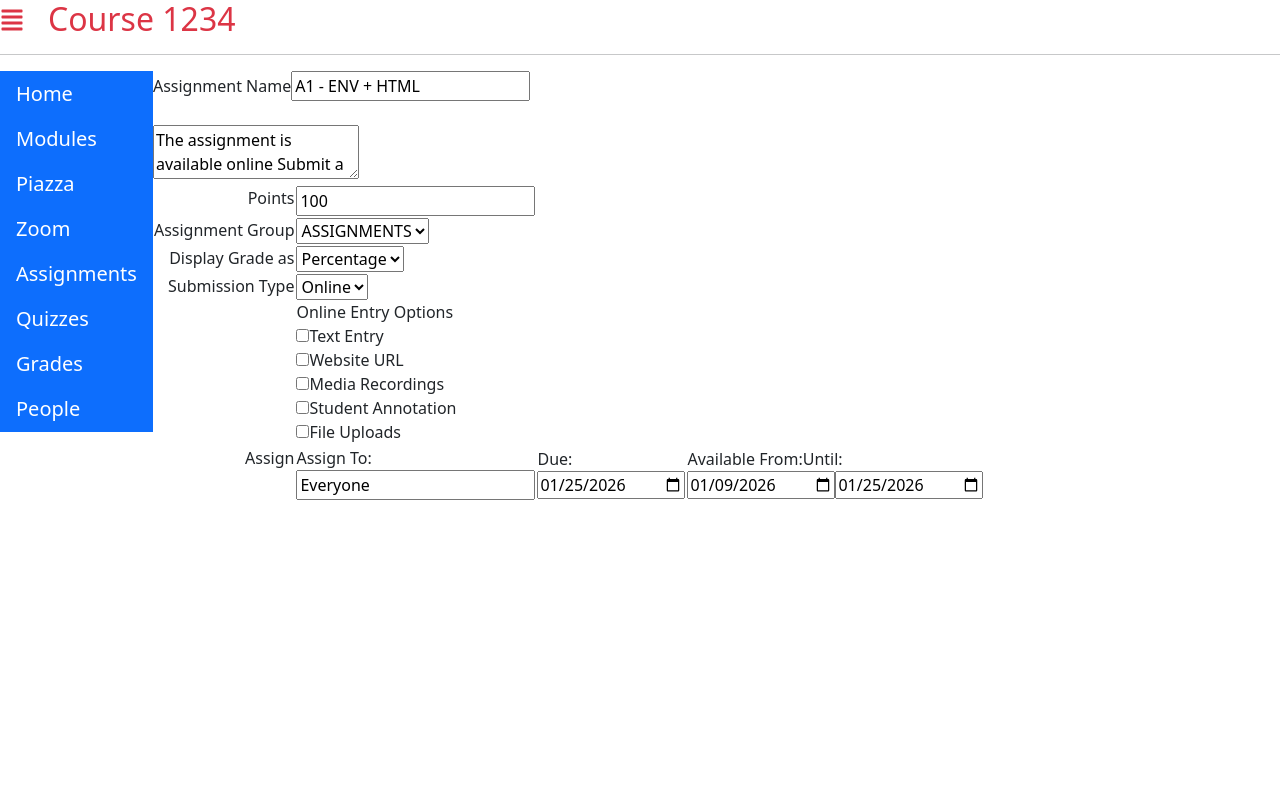
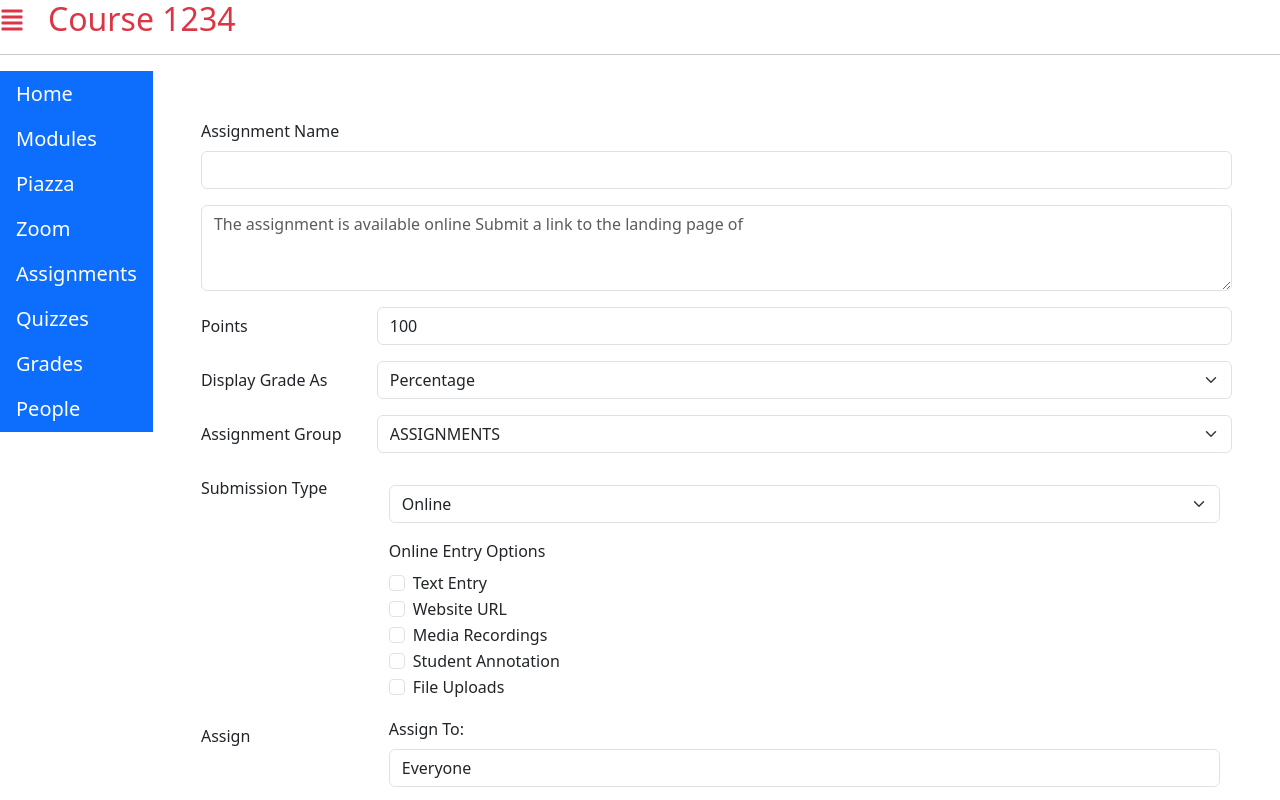
Before and after one commit to aidanroche3/kambaz-next-js, a Next.js app: page /courses/1234/assignments/123 in a window 1280 px wide. Shown: the top 800 px of the page. Built offline with nearby package versions, Linux system fonts and the light colour scheme.

Commit message:
Update assignment editor

```diff
--- a/app/(kambaz)/courses/[cid]/assignments/[aid]/page.tsx
+++ b/app/(kambaz)/courses/[cid]/assignments/[aid]/page.tsx
@@ -1,129 +1,156 @@
+"use client";
+
+import {
+  FormLabel,
+  FormControl,
+  FormSelect,
+  Form,
+  Row,
+  Col,
+  Container,
+} from "react-bootstrap";
+import FormCheck from "react-bootstrap/esm/FormCheck";
+
 export default function AssignmentEditor() {
   return (
-    <div id="wd-assignments-editor">
-      <label htmlFor="wd-name">Assignment Name</label>
-      <input id="wd-name" defaultValue="A1 - ENV + HTML" />
-      <br />
-      <br />
-      <textarea
-        id="wd-description"
-        defaultValue="The assignment is available online Submit a link to the landing page of"
+    <div id="wd-assignments-editor" className="p-5">
+      <Form.Group id="wd-name">
+        <FormLabel>Assignment Name</FormLabel>
+        <FormControl type="text" className="mb-3" />
+      </Form.Group>
+      <Form.Group id="wd-description">
+        <FormControl
+          as="textarea"
+          rows={3}
+          placeholder="The assignment is available online Submit a link to the landing page of"
         />
-      <br />
-      <table>
-        <tbody>
-          <tr>
-            <td align="right" valign="top">
-              <label htmlFor="wd-points">Points</label>
-            </td>
-            <td>
-              <input id="wd-points" type="number" defaultValue={100} />
-            </td>
-          </tr>
-          <tr>
-            <td align="right" valign="top">
-              <label htmlFor="wd-group">Assignment Group</label>
-            </td>
-            <td>
-              <select id="wd-group">
+      </Form.Group>
+      <Form.Group id="wd-points" as={Row} className="my-3">
+        <FormLabel column sm={2}>
+          Points
+        </FormLabel>
+        <Col sm={10}>
+          <FormControl type="number" defaultValue={100} />
+        </Col>
+      </Form.Group>
+      <Form.Group id="wd-display-grade-as" as={Row} className="my-3">
+        <FormLabel column sm={2}>
+          Display Grade As
+        </FormLabel>
+        <Col sm={10}>
+          <FormSelect>
+            <option value="PERCENTAGE">Percentage</option>
+            <option value="LETTER">Letter</option>
+          </FormSelect>
+        </Col>
+      </Form.Group>
+      <Form.Group id="wd-group" as={Row}>
+        <FormLabel column sm={2}>
+          Assignment Group
+        </FormLabel>
+        <Col sm={10}>
+          <FormSelect>
             <option value="ASSIGNMENTS">ASSIGNMENTS</option>
             <option value="QUIZZES">QUIZZES</option>
             <option value="EXAMS">EXAMS</option>
             <option value="PROJECTS">PROJECTS</option>
-              </select>
-            </td>
-          </tr>
-          <tr>
-            <td align="right" valign="top">
-              <label htmlFor="wd-display-grade-as">Display Grade as</label>
-            </td>
-            <td>
-              <select id="wd-display-grade-as">
-                <option value="PERCENTAGE">Percentage</option>
-                <option value="LETTER">Letter</option>
-              </select>
-            </td>
-          </tr>
-          <tr>
-            <td align="right" valign="top">
-              <label htmlFor="wd-submission-type">Submission Type</label>
-            </td>
-            <td>
-              <select id="wd-submission-type">
+          </FormSelect>
+        </Col>
+      </Form.Group>
+      <Form.Group id="wd-submission-type" as={Row} className="my-3">
+        <FormLabel column sm={2}>
+          Submission Type
+        </FormLabel>
+        <Col sm={10}>
+          <Container>
+            <FormSelect className="my-3">
               <option value="ONLINE">Online</option>
               <option value="PAPER">Paper</option>
-              </select>
-              <br></br>
-              <label>Online Entry Options</label>
-              <br />
-              <input
+            </FormSelect>
+            <Form.Group>
+              <FormLabel>Online Entry Options</FormLabel>
+              <Form.Group id="wd-text-entry">
+                <FormCheck
+                  label="Text Entry"
                   type="checkbox"
-                name="check-online-entry-option"
-                id="wd-text-entry"
+                  defaultChecked={false}
                 />
-              <label htmlFor="wd-text-entry">Text Entry</label>
-              <br />
-              <input
+              </Form.Group>
+              <Form.Group id="wd-website-url">
+                <FormCheck
+                  label="Website URL"
                   type="checkbox"
-                name="check-online-entry-option"
-                id="wd-website-url"
+                  defaultChecked={false}
                 />
-              <label htmlFor="wd-website-url">Website URL</label>
-              <br />
-              <input
+              </Form.Group>
+              <Form.Group id="wd-media-recordings">
+                <FormCheck
+                  label="Media Recordings"
                   type="checkbox"
-                name="check-online-entry-option"
-                id="wd-media-recordings"
+                  defaultChecked={false}
                 />
-              <label htmlFor="wd-media-recordings">Media Recordings</label>
-              <br />
-              <input
+              </Form.Group>
+              <Form.Group id="wd-student-annotation">
+                <FormCheck
+                  label="Student Annotation"
                   type="checkbox"
-                name="check-online-entry-option"
-                id="wd-student-annotation"
+                  defaultChecked={false}
                 />
-              <label htmlFor="wd-student-annotation">Student Annotation</label>
-              <br />
-              <input
+              </Form.Group>
+              <Form.Group id="wd-file-upload">
+                <FormCheck
+                  label="File Uploads"
                   type="checkbox"
-                name="check-online-entry-option"
-                id="wd-file-upload"
+                  defaultChecked={false}
                 />
-              <label htmlFor="wd-file-upload">File Uploads</label>
-            </td>
-          </tr>
-          <tr>
-            <td align="right" valign="top">
-              <label htmlFor="wd-assign-to"> Assign </label>
-            </td>
-            <td>
-              <label htmlFor="wd-assign-to">Assign To:</label>
-              <br></br>
-              <input type="text" defaultValue="Everyone" id="wd-assign-to" />
-            </td>
-            <td>
-              <label htmlFor="wd-due-date"> Due: </label>
-              <br></br>
-              <input type="date" defaultValue="2026-01-25" id="wd-due-date" />
-            </td>
-            <td>
-              <label htmlFor="wd-available-from"> Available From: </label>
-              <label htmlFor="wd-available-until"> Until: </label>
-              <br></br>
-              <input
+              </Form.Group>
+            </Form.Group>
+          </Container>
+        </Col>
+      </Form.Group>
+      <Form.Group id="wd-assign" as={Row} className="my-3">
+        <FormLabel column sm={2}>
+          Assign
+        </FormLabel>
+        <Col sm={10}>
+          <Container>
+            <Form.Group id="wd-assign-to">
+              <FormLabel>Assign To:</FormLabel>
+              <FormControl
+                type="text"
+                defaultValue={"Everyone"}
+                className="mb-3"
+              />
+            </Form.Group>
+            <Form.Group id="wd-due-date">
+              <FormLabel>Due</FormLabel>
+              <FormControl
+                type="date"
+                defaultValue="2026-01-25"
+                className="mb-3"
+              />
+            </Form.Group>
+            <Row xs={2}>
+              <Form.Group id="wd-available-from">
+                <FormLabel>Available From</FormLabel>
+                <FormControl
                   type="date"
                   defaultValue="2026-01-09"
                   id="wd-available-from"
                 />
-              <input
+              </Form.Group>
+              <Form.Group id="wd-available-until">
+                <FormLabel>Until</FormLabel>
+                <FormControl
                   type="date"
                   defaultValue="2026-01-25"
                   id="wd-available-until"
                 />
-            </td>
-          </tr>
-        </tbody>
-      </table>
+              </Form.Group>
+            </Row>
+          </Container>
+        </Col>
+      </Form.Group>
     </div>
   );
 }
```
Lines whose indentation alone changed are shown as unchanged.
